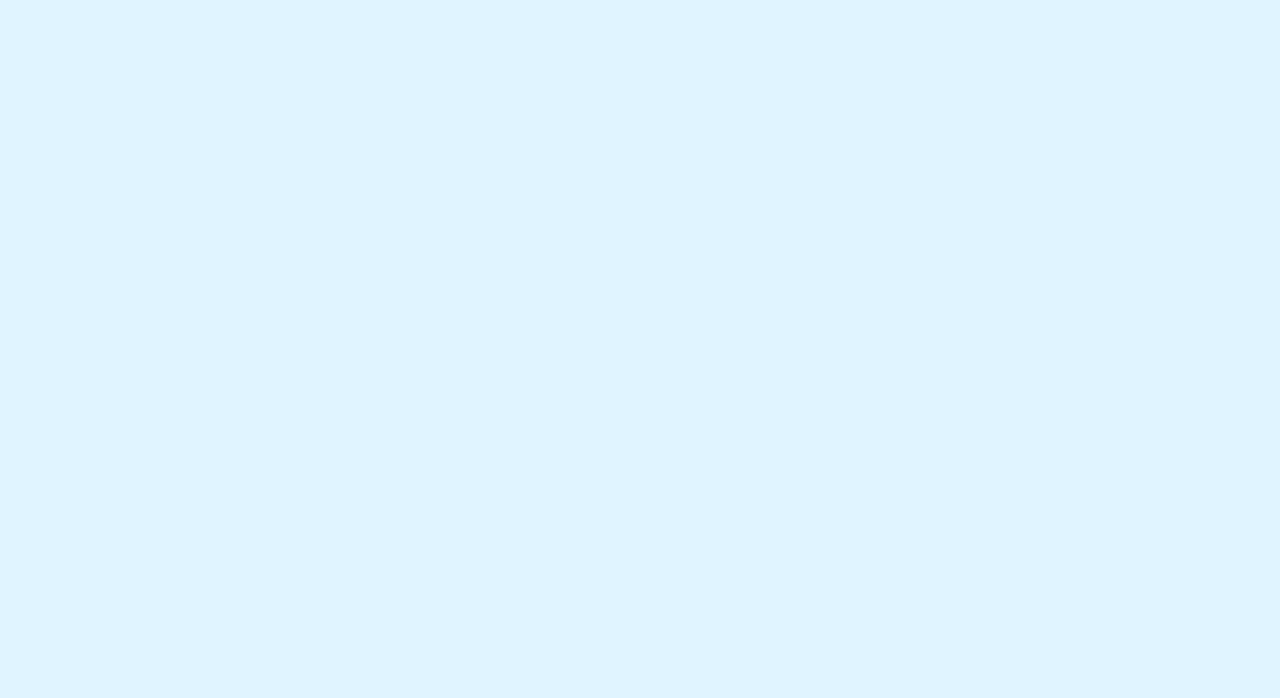
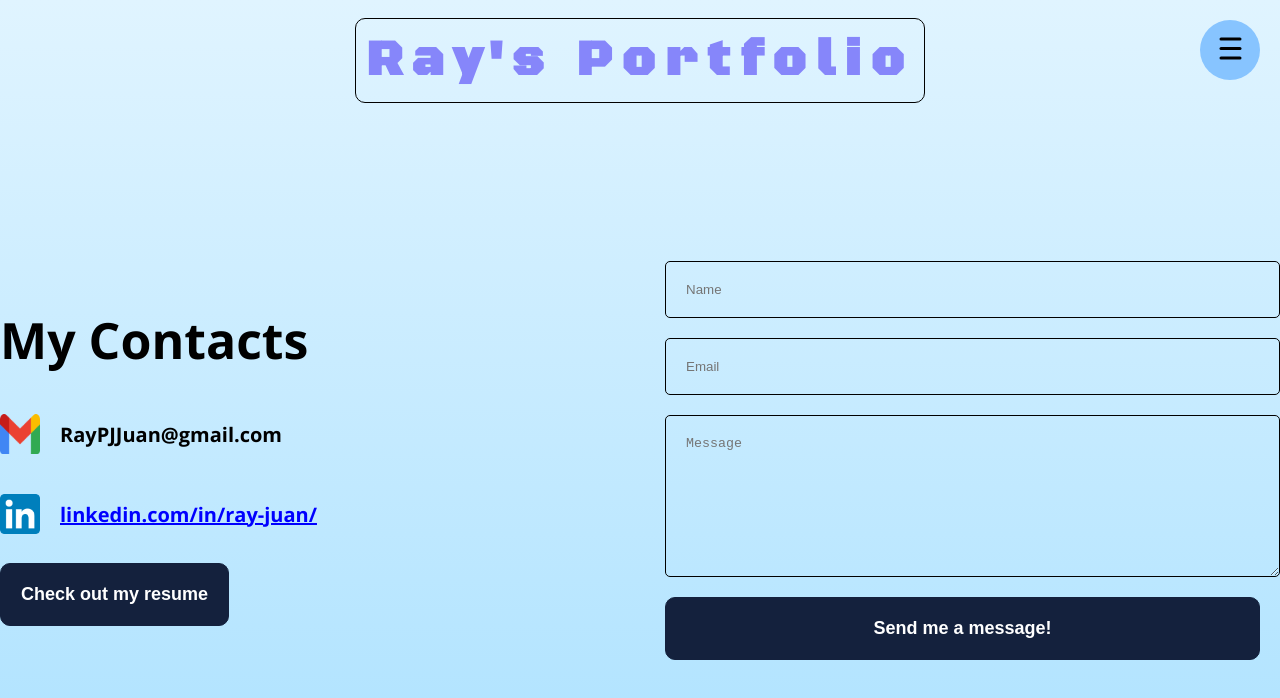
Before and after one commit to bray851011/my-portfolio, a React (Create React App) app: page /my-portfolio/contact in a window 1280 px wide. Before the commit this address had no page. Shown: the top 698 px of the page. Built offline with nearby package versions, Linux system fonts and the light colour scheme; a web font is replaced by a local one.

Commit message:
Update Links

```diff
--- a/src/App.js
+++ b/src/App.js
@@ -9,8 +9,8 @@ const App = () => {
     <Routes>
       <Route path="/" >
         <Route index element={<Home />}/>
-        <Route path='/project' element={<Project />}/>
-        <Route path='/contact' element={<Contact />}/>
+        <Route path='project' element={<Project />}/>
+        <Route path='contact' element={<Contact />}/>
       </Route>
     </Routes>
   )
--- a/src/components/HSProject/HSProject.component.jsx
+++ b/src/components/HSProject/HSProject.component.jsx
@@ -51,7 +51,6 @@ const HSProject = () => {
                                 <div className="button-container">
                                     <Link
                                         to="/"
-                                        target="_blank" rel="noopener noreferrer"
                                     >
                                         <button>Visit</button>
                                     </Link>
--- a/src/components/intro/intro.component.jsx
+++ b/src/components/intro/intro.component.jsx
@@ -84,7 +84,7 @@ const Intro = () => {
                         >
                             <button>Check out my resume</button>
                         </Link>
-                        <Link to='/contact'>
+                        <Link to='contact'>
                             <button>Hire Me</button>
                         </Link>
                         <Link
--- a/src/components/sidebar/Links/links.component.jsx
+++ b/src/components/sidebar/Links/links.component.jsx
@@ -4,9 +4,9 @@ import './links.sytles.scss'
 const Links = () => {
 
     const items = [
-        {"key": 1, "item": "Homepage", "link": "/"},
-        {"key": 2, "item": "Project/Cert.", "link": "/project"},
-        {"key": 3, "item": "Contact", "link": "/contact"},
+        {"key": 1, "item": "Homepage", "link": "https://bray851011.github.io/my-portfolio/"},
+        {"key": 2, "item": "Project/Cert.", "link": "https://bray851011.github.io/my-portfolio/project"},
+        {"key": 3, "item": "Contact", "link": "https://bray851011.github.io/my-portfolio/contact"},
     ]
 
     const variants = {
--- a/src/index.js
+++ b/src/index.js
@@ -8,7 +8,7 @@ import { BrowserRouter } from 'react-router-dom';
 const root = ReactDOM.createRoot(document.getElementById('root'));
 root.render(
   <React.StrictMode>
-    <BrowserRouter>
+    <BrowserRouter basename="/my-portfolio">
       <App />
     </BrowserRouter>
   </React.StrictMode>
```
